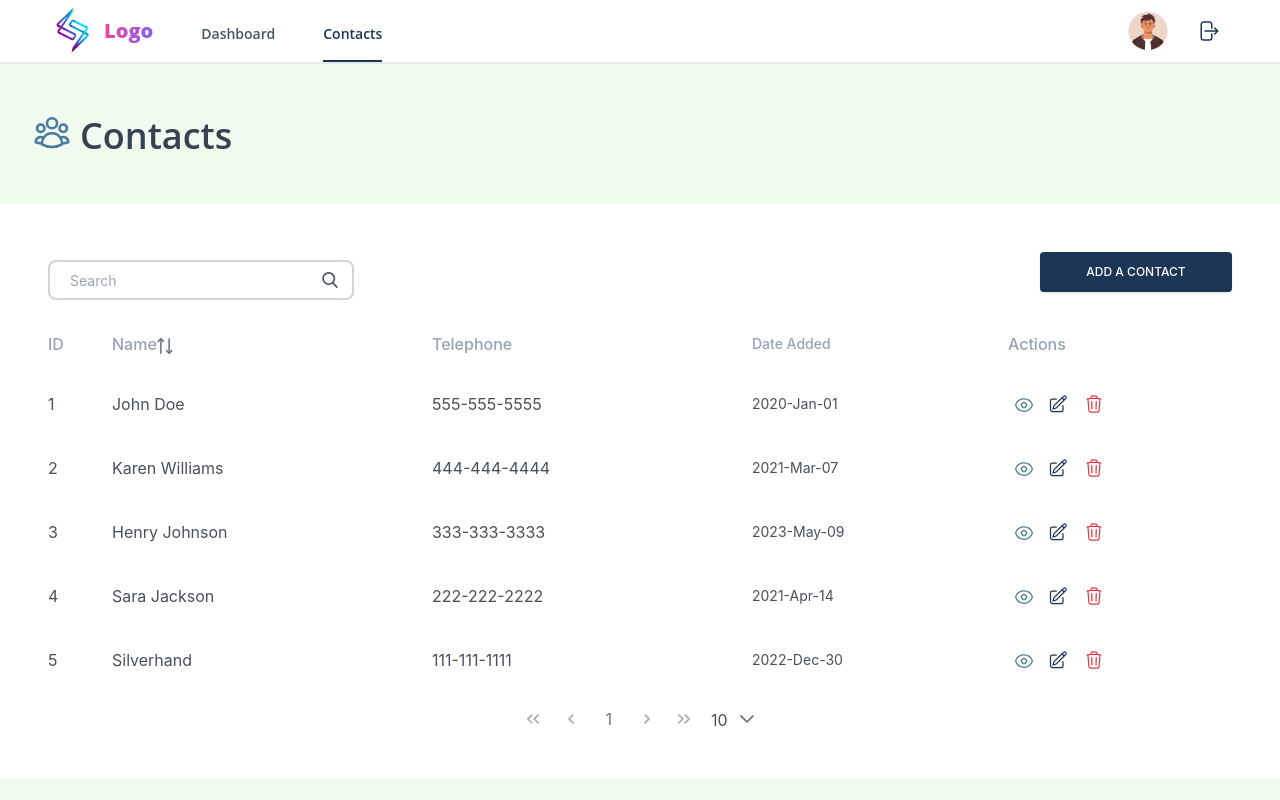
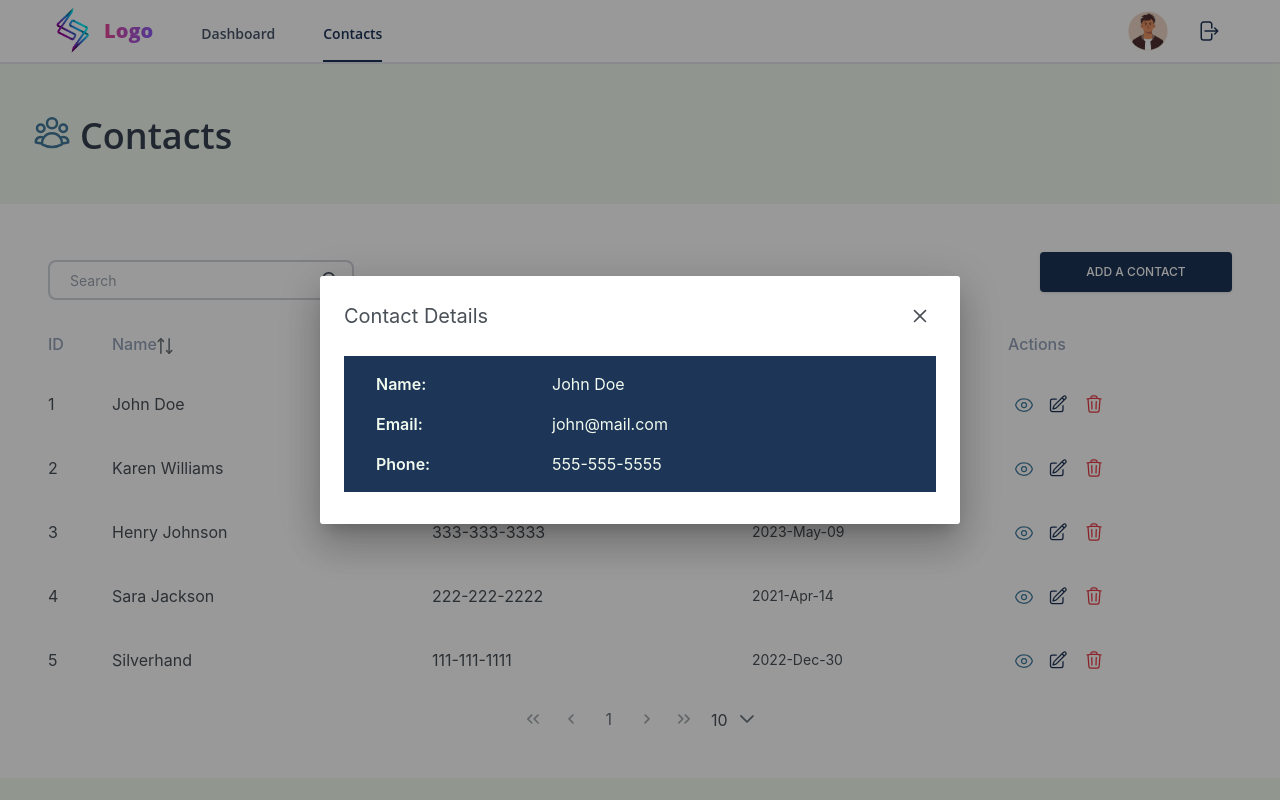
Before and after one commit to takinur/leveling, a Vue app: page /contacts in a window 1280 px wide. Both pictures are taken after a click on the button 1023 px from the left and 404 px from the top of the page. Built offline with nearby package versions, Linux system fonts and the light colour scheme.

Commit message:
View Modal

```diff
--- /dev/null
+++ b/src/components/ContactViewModal.vue
@@ -0,0 +1,20 @@
+<script setup lang="ts">
+//Props from parent
+import { defineProps } from 'vue'
+defineProps<{
+  visible: boolean
+  data: object
+}>()
+</script>
+
+<template>
+  <DialogModal v-model:visible="visible" modal header="Header" :style="{ width: '50vw' }">
+    <p>
+      Lorem ipsum dolor sit amet, consectetur adipiscing elit, sed do eiusmod tempor incididunt ut
+      labore et dolore magna aliqua. Ut enim ad minim veniam, quis nostrud exercitation ullamco
+      laboris nisi ut aliquip ex ea commodo consequat. Duis aute irure dolor in reprehenderit in
+      voluptate velit esse cillum dolore eu fugiat nulla pariatur. Excepteur sint occaecat cupidatat
+      non proident, sunt in culpa qui officia deserunt mollit anim id est laborum.
+    </p>
+  </DialogModal>
+</template>
--- a/src/main.ts
+++ b/src/main.ts
@@ -18,6 +18,7 @@ import TieredMenu from 'primevue/tieredmenu'
 import Chart from 'primevue/chart'
 import ConfirmPopup from 'primevue/confirmpopup'
 import Menu from 'primevue/menu'
+import Dialog from 'primevue/dialog'
 
 import './assets/main.css'
 
@@ -46,5 +47,6 @@ app.component('PrimeChart', Chart)
 app.component('ConfirmPopup', ConfirmPopup)
 app.component('PrimeMenu', Menu)
 app.component('ToastVue', Toast)
+app.component('DialogModal', Dialog)
 
 app.mount('#app')
--- a/src/views/ContactEdit.vue
+++ b/src/views/ContactEdit.vue
@@ -115,7 +115,7 @@ const updateContact = () => {
       contact.phone = contactData.value.phone
     }
   })
-  //Update Local Storage
+  //Update Local Storage for persistent
   localStorage.setItem('contacts', JSON.stringify(contacts.value))
 
   toast.add({
--- a/src/views/ContactListView.vue
+++ b/src/views/ContactListView.vue
@@ -2,8 +2,18 @@
 import { ref } from 'vue'
 import { RouterLink } from 'vue-router'
 import { useConfirm } from 'primevue/useconfirm'
+// import ContactViewModal from '@/components/ContactViewModal.vue'
 
 const confirm = useConfirm()
+const showViewModal = ref(false)
+const viewContactDetails = ref({
+  id: 0,
+  name: '',
+  email: '',
+  phone: '',
+  type: '',
+  created_at: ''
+})
 
 //Temp data
 const contacts = ref([
@@ -49,15 +59,15 @@ const contacts = ref([
   }
 ])
 
-//Store to Local Storage  to persist data
+//Store to Local Storage to persist data
 if (localStorage.getItem('contacts') === null) {
   localStorage.setItem('contacts', JSON.stringify(contacts.value))
 } else {
   contacts.value = JSON.parse(localStorage.getItem('contacts') || '[]')
 }
 
+//Search Contact
 let searchInput = ref('')
-
 function filteredList() {
   return contacts.value.filter((contact) => {
     //Name, Email and Phone
@@ -67,6 +77,14 @@ function filteredList() {
       contact.phone.toLowerCase().includes(searchInput.value.toLowerCase())
     )
   })
+}
+
+//View Contact Details
+function viewContact(event: Event, id: number) {
+  viewContactDetails.value = contacts.value.find(
+    (contact) => contact.id === id
+  ) as (typeof contacts.value)[0]
+  showViewModal.value = true
 }
 
 //Delete Contact
@@ -179,6 +197,7 @@ function deleteContact(event: Event, id: number) {
           <template #body="slotProps">
             <div class="flex justify-start">
               <button
+                @click="viewContact($event, slotProps.data.id)"
                 class="flex items-center justify-center w-8 h-8 mr-0.5 text-lightblue transition-colors duration-150 cursor-pointer focus:outline-none hover:opacity-90"
               >
                 <svg
@@ -245,6 +264,28 @@ function deleteContact(event: Event, id: number) {
           </template>
         </TableColumn>
         <ConfirmPopup></ConfirmPopup>
+        <DialogModal
+          v-model:visible="showViewModal"
+          modal
+          header="Contact Details"
+          :style="{ width: '50vw' }"
+        >
+          <div class="w-full">
+            <div class="w-full px-8 py-4 bg-darkblue text-primary grid grid-cols-3">
+              <div class="font-semibold">
+                <h4 class="text-primary">Name:</h4>
+                <h4 class="text-primary mt-4">Email:</h4>
+                <h4 class="text-primary mt-4">Phone:</h4>
+              </div>
+
+              <div class="text-primary col-span-2 grid grid-flow-row">
+                <span class="">{{ viewContactDetails.name }}</span>
+                <span class="mt-4">{{ viewContactDetails.email }}</span>
+                <span class="mt-4">{{ viewContactDetails.phone }}</span>
+              </div>
+            </div>
+          </div>
+        </DialogModal>
       </DataTable>
     </div>
   </div>
```
